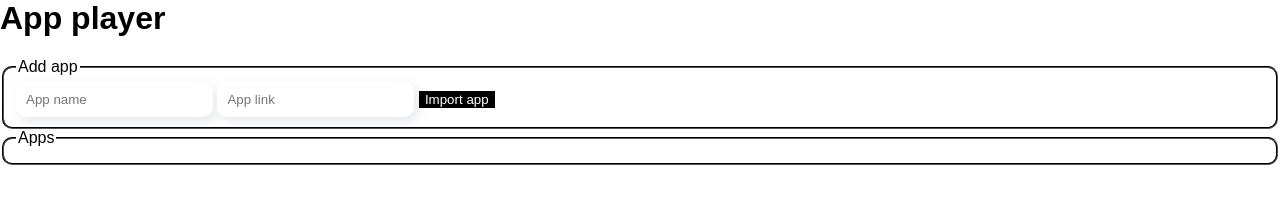
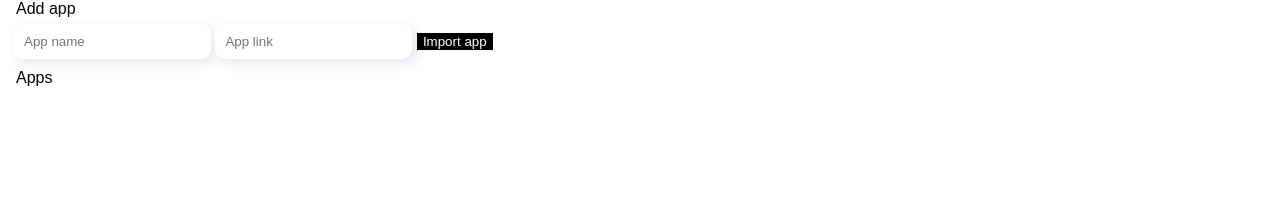
Before and after one commit to LAZERPOINT/Vanadite-OS-beta, a plain HTML site: page appstore.html in a window 1280 px wide. Drawn offline with Linux system fonts and the light colour scheme.

Commit message:
Update appstore.html

```diff
--- a/appstore.html
+++ b/appstore.html
@@ -1,5 +1,4 @@
 <body>
-	<h1> App player </h1>
 	<fieldset>
 	<legend>Add app</legend>
 		<input id="inpkey" type="text" placeholder="App name">
@@ -30,6 +29,7 @@ button {
 	fieldset {
 		border-radius: 10px;
 		border-color: black;
+		border: none;
 	}
 	body {
 		font-family: 'Poppins', sans-serif;
```
